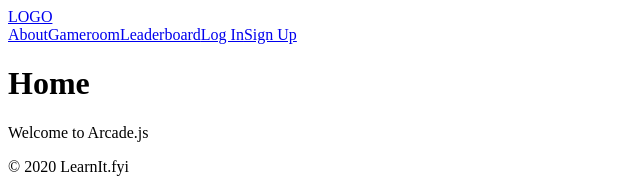
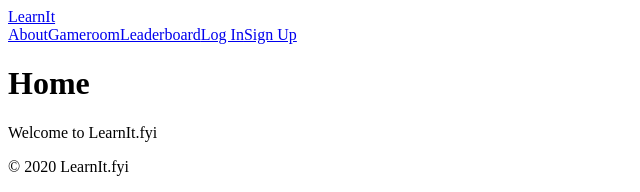
Before and after one commit to learnitfyi/learn-it-fyi, a React app: page /#/ in a window 1280 px wide. Shown: the top 192 px of the page, without its empty margins (0-640 px from the left). Built offline with nearby package versions, Linux system fonts and the light colour scheme; the HTML template or start-up script is replaced by a standard one.

Commit message:
updates app name

```diff
--- a/app/src/components/Navbar.js
+++ b/app/src/components/Navbar.js
@@ -7,7 +7,7 @@ class Navbar extends Component{
       return(
          <div id="navbar">
             <div class="navbar__logo-container">
-              <Link to="/">LOGO</Link>
+              <Link to="/">LearnIt</Link>
             </div>
             <div class="navbar__links-container">
               <Link to="/about">About</Link>
--- a/app/src/screens/Home.js
+++ b/app/src/screens/Home.js
@@ -6,7 +6,7 @@ class Home extends Component{
       return(
          <div id="home">
             <h1>Home</h1>
-            <p>Welcome to Arcade.js</p>
+            <p>Welcome to LearnIt.fyi</p>
          </div>
       );
    }
```
Also changed, not shown: package.json (+7 -6 lines).
